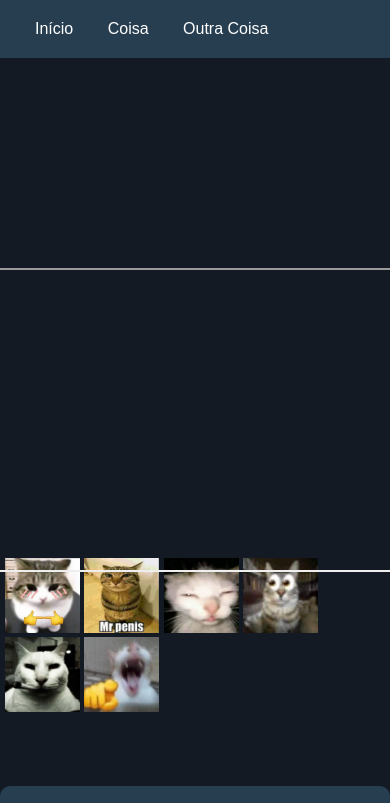
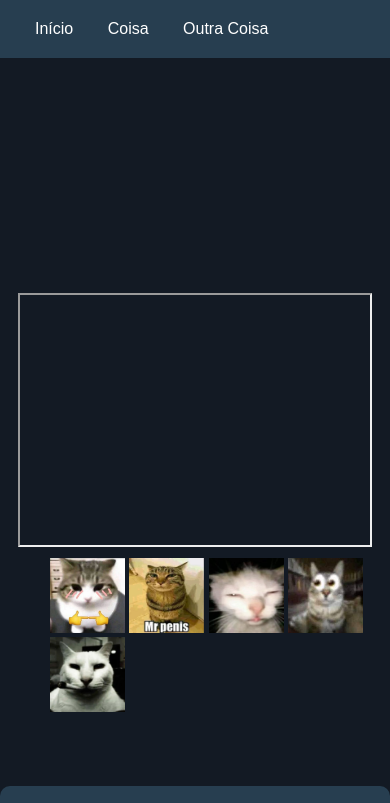
Before and after one commit to Cxrthur/projeto-steam, a plain HTML site: page index.html in a window 390 px wide. Shown: the top 803 px of the page. Drawn offline with Linux system fonts and the light colour scheme.

Commit message:
mano to na finaleira

```diff
--- a/estilos/style.css
+++ b/estilos/style.css
@@ -6,6 +6,10 @@
         --cor01: #6EACDF;
         --cor02: #273E50;
         --cor03: #172028;
+    }
+
+    ::-webkit-scrollbar {
+        width: 0px;
     }
 
     * {
@@ -49,14 +53,14 @@
     }
 
     iframe {
-        width: 400px;
-        height: 300px;
+        width: 350px;
+        height: 250px;
     }
 
     section#gatos {
         padding-top: 500px;
         padding-bottom: 70px;
-        padding-left: 5px;
+        padding-left: 50px;
     }
 
     div.gatodiv {
--- a/index.html
+++ b/index.html
@@ -26,7 +26,6 @@
              <div id="gato3" class="gatodiv"><a href="paginas/gato3.html" target="tela"><img src="imagens/gato3.jpg" alt="gato sono" class="gatos"></a></div>
              <div id="gato4" class="gatodiv"><a href="paginas/gato4.html" target="tela"><img src="imagens/gato4.jpg" alt="gato zoiudo" class="gatos"></a></div>
              <div id="gato5" class="gatodiv"><a href="paginas/gato5.html" target="tela"><img src="imagens/gato5.jpg" alt="gato maconha" class="gatos"></a></div>
-             <div id="gato6" class="gatodiv"><a href="paginas/gato6.html" target="tela"><img src="imagens/gato6.jpg" alt="gato risadola" class="gatos"></a></div>
         </section>
         <section id="descricao">
             <h1>Descrição dos gatos:</h1>
```
